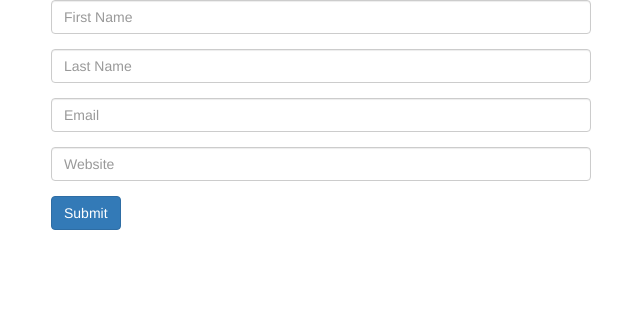
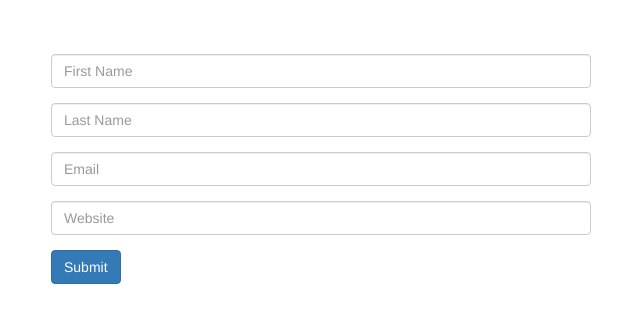
Before and after one commit to thisisvillegas/scotchAPI, a website: page client/index.html in a window 1280 px wide. Shown: the whole page, without its empty margins (34-674 px from the left). Drawn offline with nearby package versions, Linux system fonts and the light colour scheme; no server answers.

Commit message:
added padding

```diff
--- a/client/index.html
+++ b/client/index.html
@@ -8,6 +8,7 @@
 		<div class="container">
 			<div class="col-sm-6">
 				<form ng-submit="saveContact(contact)">
+					<div style="padding: 5%"></div>
 					<div class="form-group">
 						<input
 							type="text"
```
